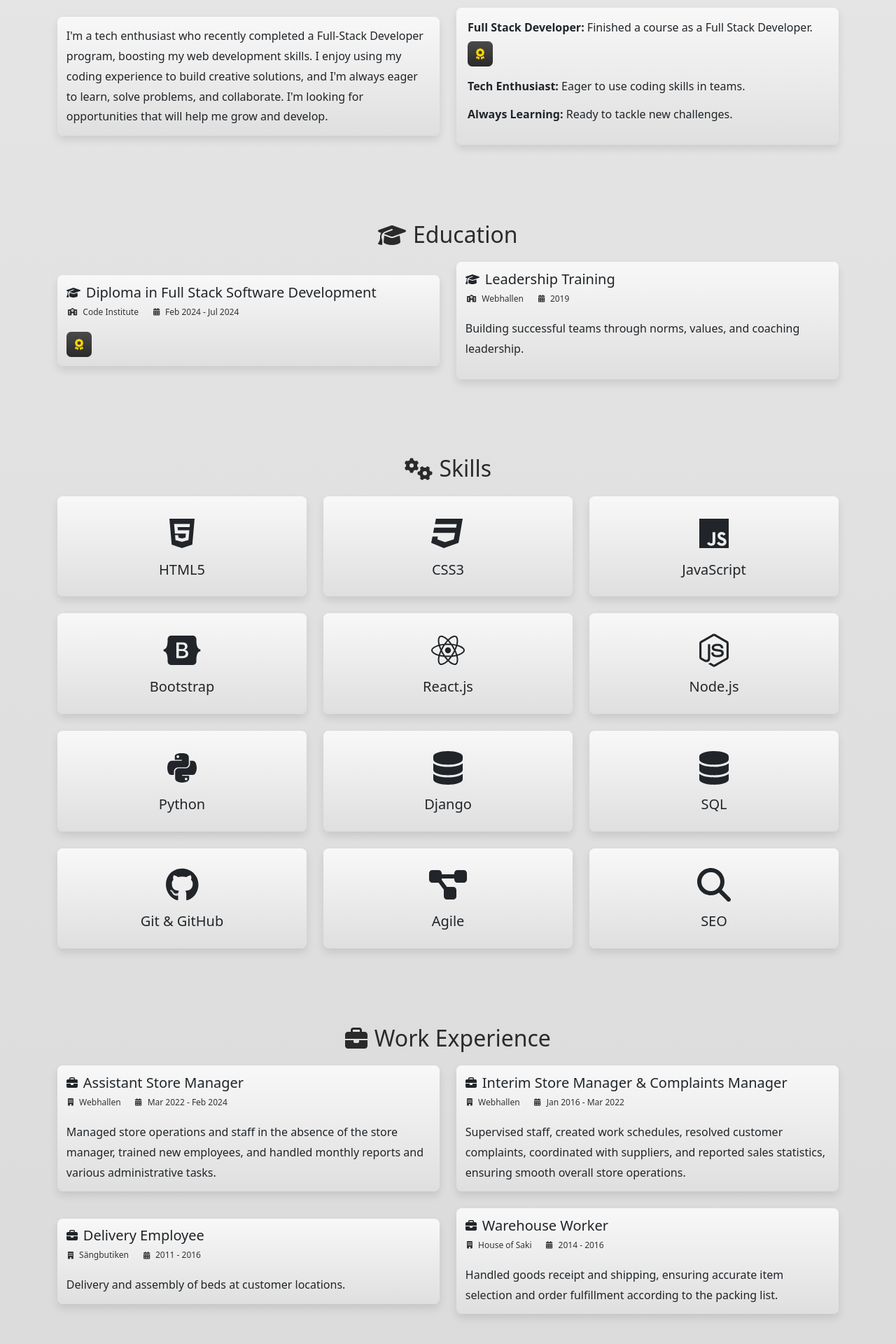
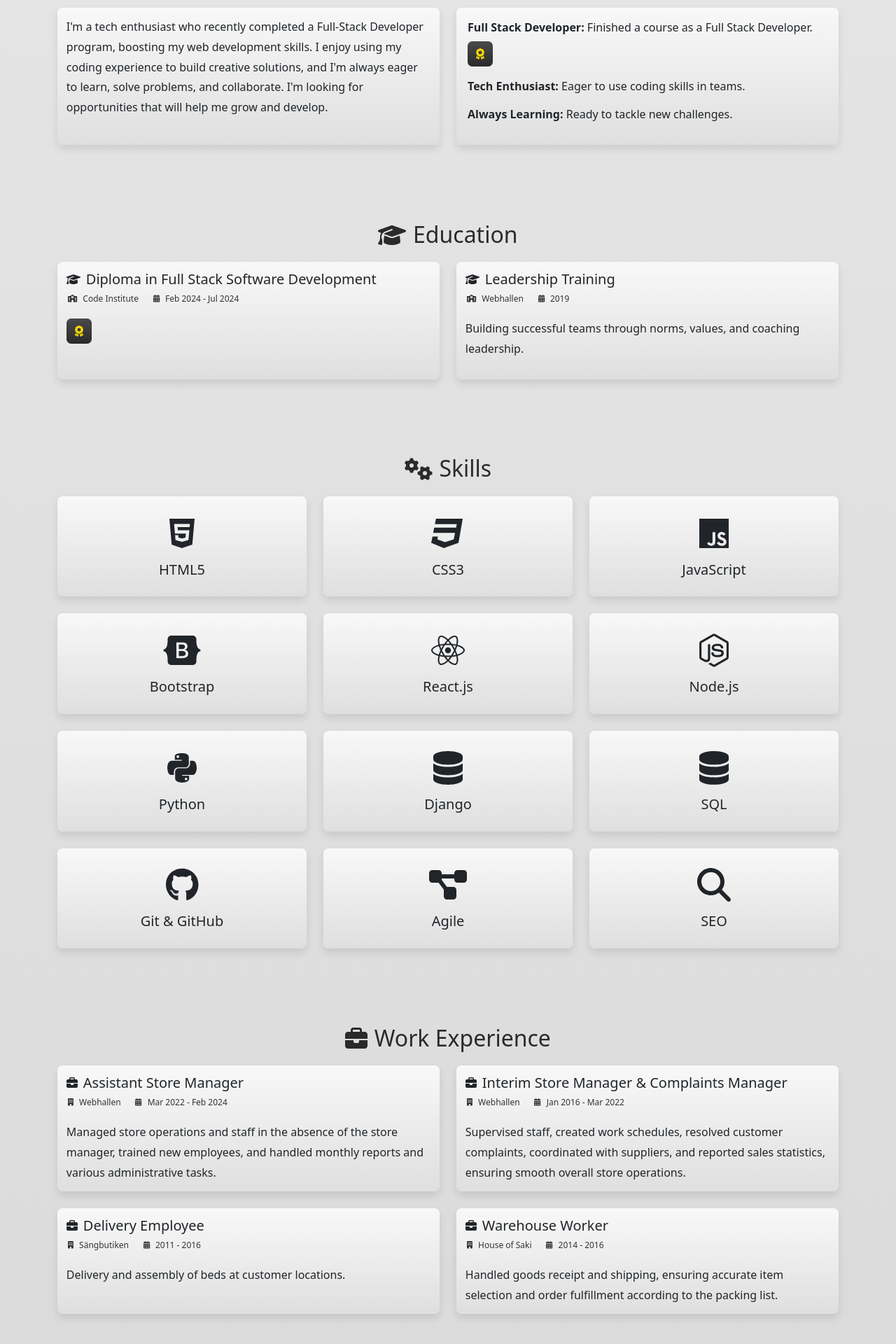
Before and after one commit to j0hanz/j0hanz-portfolio, a React (Create React App) app: page / in a window 1280 px wide. Shown: the part 830-2750 px from the top of the page at 70% size. Built offline with nearby package versions, Linux system fonts and the light colour scheme.

Commit message:
Refactor CSS to adjust section padding and input field styling

```diff
--- a/src/components/AboutMe.js
+++ b/src/components/AboutMe.js
@@ -38,7 +38,7 @@ const AboutMe = () => {
           />
           <h2 className={appStyles.sectionTitle}>About Me</h2>
         </div>
-        <Row className="d-flex justify-content-center align-items-center mx-auto">
+        <Row className="mx-auto">
           <Col md={6} className="mb-4">
             <Card
               className={`h-100 ${styles.aboutMeCard} ${appStyles.cardBgColor}`}
--- a/src/components/Education.js
+++ b/src/components/Education.js
@@ -97,9 +97,7 @@ const Education = () => {
           </div>
           <h2 className={appStyles.sectionTitle}>Education</h2>
         </div>
-        <Row className="d-flex justify-content-center align-items-center mx-auto">
-          {education.map(renderEducationItem)}
-        </Row>
+        <Row className="mx-auto">{education.map(renderEducationItem)}</Row>
         {/* Renders the credential modal if showModal is true */}
         <Credential show={showModal} handleClose={toggleModal} />
       </Container>
--- a/src/components/Portfolio.js
+++ b/src/components/Portfolio.js
@@ -189,9 +189,7 @@ const Portfolio = () => {
           </div>
           <h2 className={appStyles.sectionTitle}>Projects</h2>
         </div>
-        <Row className="d-flex justify-content-center align-items-center mx-auto">
-          {projects.map(renderProject)}
-        </Row>
+        <Row className="mx-auto">{projects.map(renderProject)}</Row>
       </Container>
     </section>
   );
--- a/src/components/Skills.js
+++ b/src/components/Skills.js
@@ -61,9 +61,7 @@ const Skills = () => {
           </div>
           <h2 className={appStyles.sectionTitle}>Skills</h2>
         </div>
-        <Row className="d-flex justify-content-center align-items-center mx-auto">
-          {skills.map(renderSkill)}
-        </Row>
+        <Row className="mx-auto">{skills.map(renderSkill)}</Row>
       </Container>
     </section>
   );
--- a/src/components/WorkExperience.js
+++ b/src/components/WorkExperience.js
@@ -89,9 +89,7 @@ const WorkExperience = () => {
           </div>
           <h2 className={appStyles.sectionTitle}>Work Experience</h2>
         </div>
-        <Row className="d-flex justify-content-center align-items-center mx-auto">
-          {experiences.map(renderExperience)}
-        </Row>
+        <Row className="mx-auto">{experiences.map(renderExperience)}</Row>
       </Container>
     </section>
   );
--- a/src/components/styles/ContactForm.module.css
+++ b/src/components/styles/ContactForm.module.css
@@ -14,7 +14,7 @@
   display: block !important;
   background-color: #f0f0f0 !important;
   color: #2c2c2c !important;
-  padding: 0.2rem 0.4rem !important;
+  padding: 0.2rem 0.3rem !important;
   border-bottom-left-radius: 6.5px !important;
   border-bottom-right-radius: 6.5px !important;
   font-size: 0.7rem !important;
@@ -26,12 +26,14 @@
   justify-content: center !important;
   align-items: baseline !important;
   padding-top: 0.75rem !important;
+  padding-left: 0.15rem !important;
+  padding-right: 0 !important;
   border: none !important;
-  width: 1rem !important;
+  width: 1.2rem !important;
 }
 
 .inputGroupControl {
-  padding: 0.4rem !important;
+  padding-left: 0.5rem !important;
   color: #2c2c2c !important;
   font-weight: 500 !important;
 }
```
